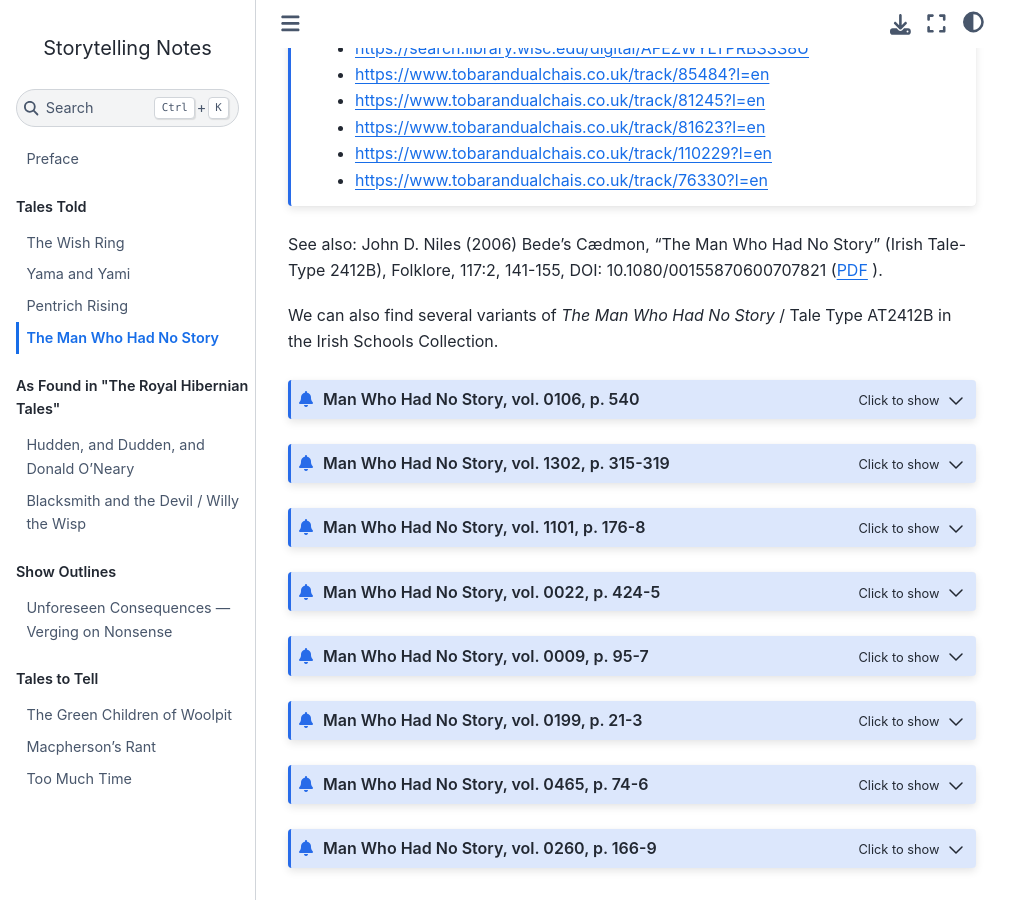
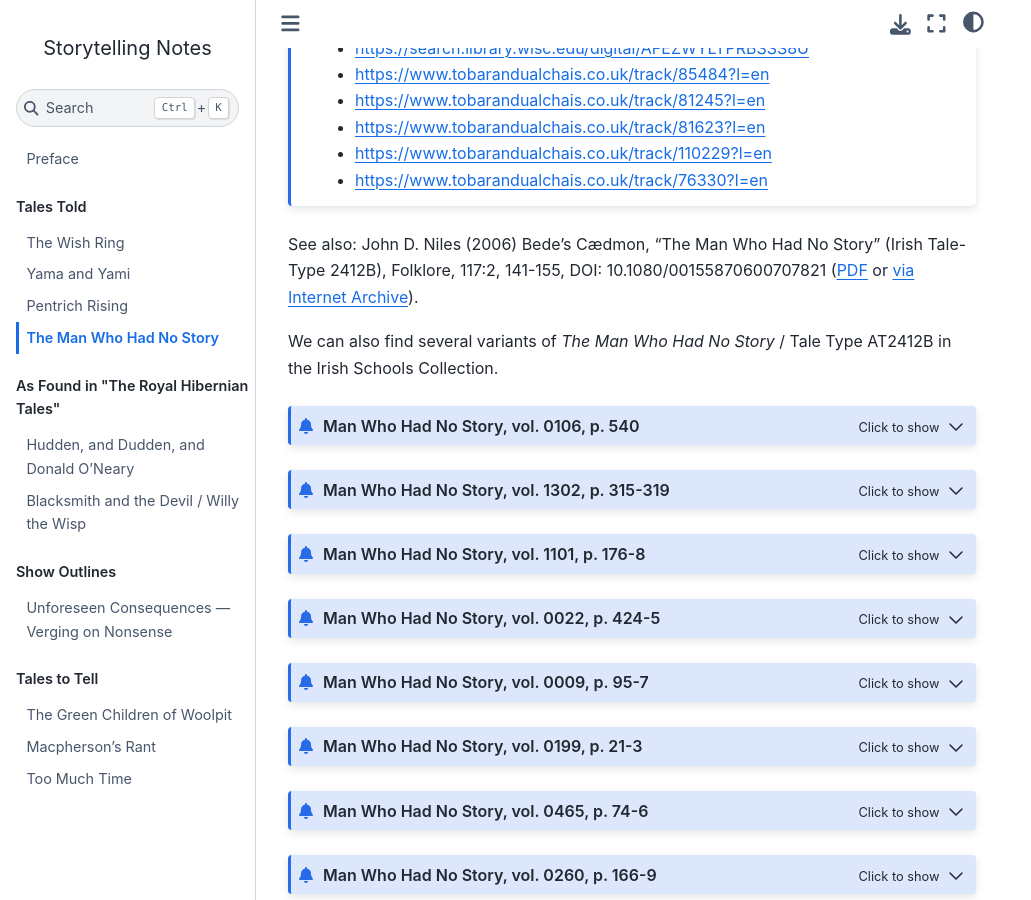
Before and after one commit to psychemedia/storytelling-notes, a Jupyter Book: the page built from man-no-story.md, in a window 1280 px wide and 900 px high, scrolled down 2319 px. Shown: the whole window, without its empty margins (0-1031 px from the left). Built offline with Jupyter Book 1.0.4 settings and Sphinx 7.4.7 and the Sphinx Book theme 1.1.4, drawn with Linux system fonts in a browser that asks for light colours.

Commit message:
Update man-no-story.md

````diff
--- a/man-no-story.md
+++ b/man-no-story.md
@@ -34,7 +34,7 @@
 
 ```
 
-See also: John D. Niles (2006) Bede's Cædmon, “The Man Who Had No Story” (Irish Tale-Type 2412B), Folklore, 117:2, 141-155, DOI: 10.1080/00155870600707821 ([PDF](https://www.tandfonline.com/doi/full/10.1080/00155870600707821) ).
+See also: John D. Niles (2006) Bede's Cædmon, “The Man Who Had No Story” (Irish Tale-Type 2412B), Folklore, 117:2, 141-155, DOI: 10.1080/00155870600707821 ([PDF](https://www.tandfonline.com/doi/pdf/10.1080/00155870600707821?casa_token=okhrRdMCz6sAAAAA:Fo2Uwri9GEF_icf6Y_SJNbCHwLH_2NTG6abhpDciWB_cYhI5QvIPP0nqhUhF4Xl96UqcFVEif_EfW78) or [via Internet Archive](https://archive.org/details/sim_folklore_2006-08_117_2)).
 
 We can also find several variants of *The Man Who Had No Story* /  Tale Type AT2412B in the Irish Schools Collection.
 
````
